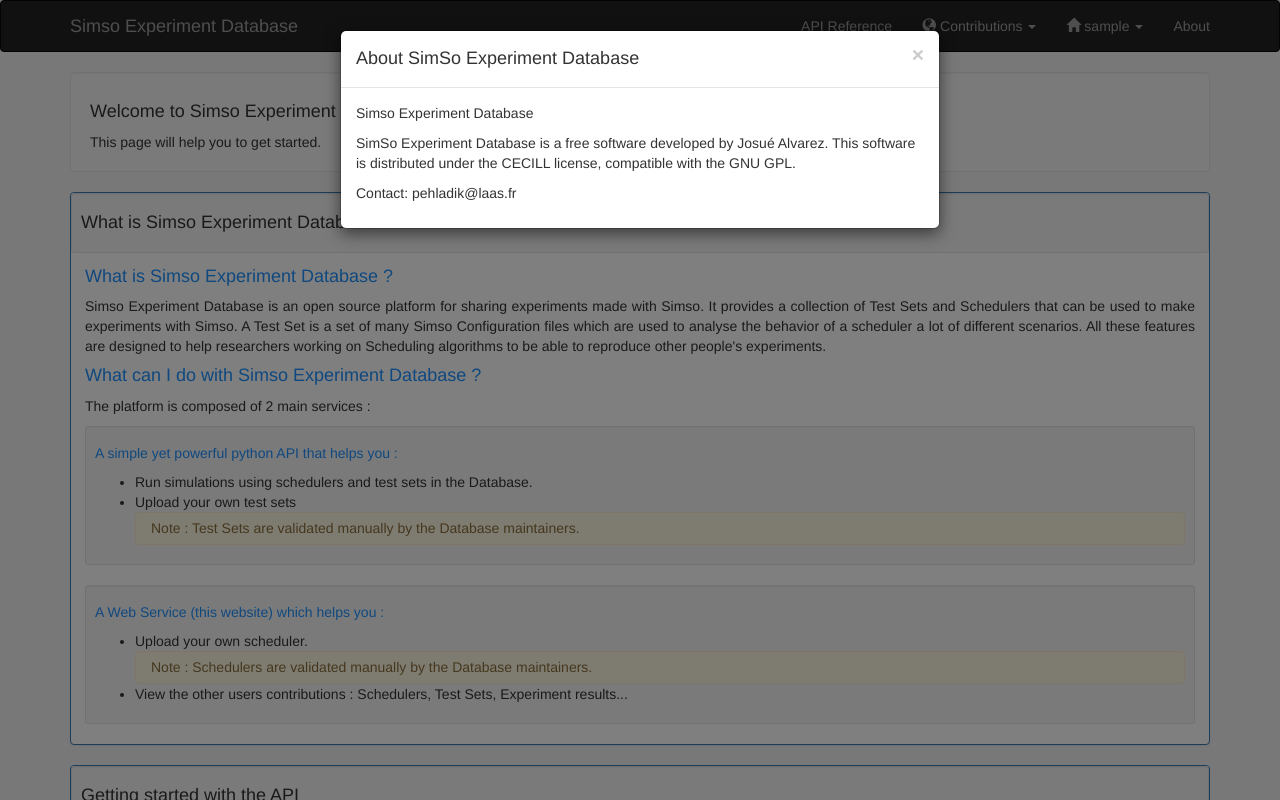
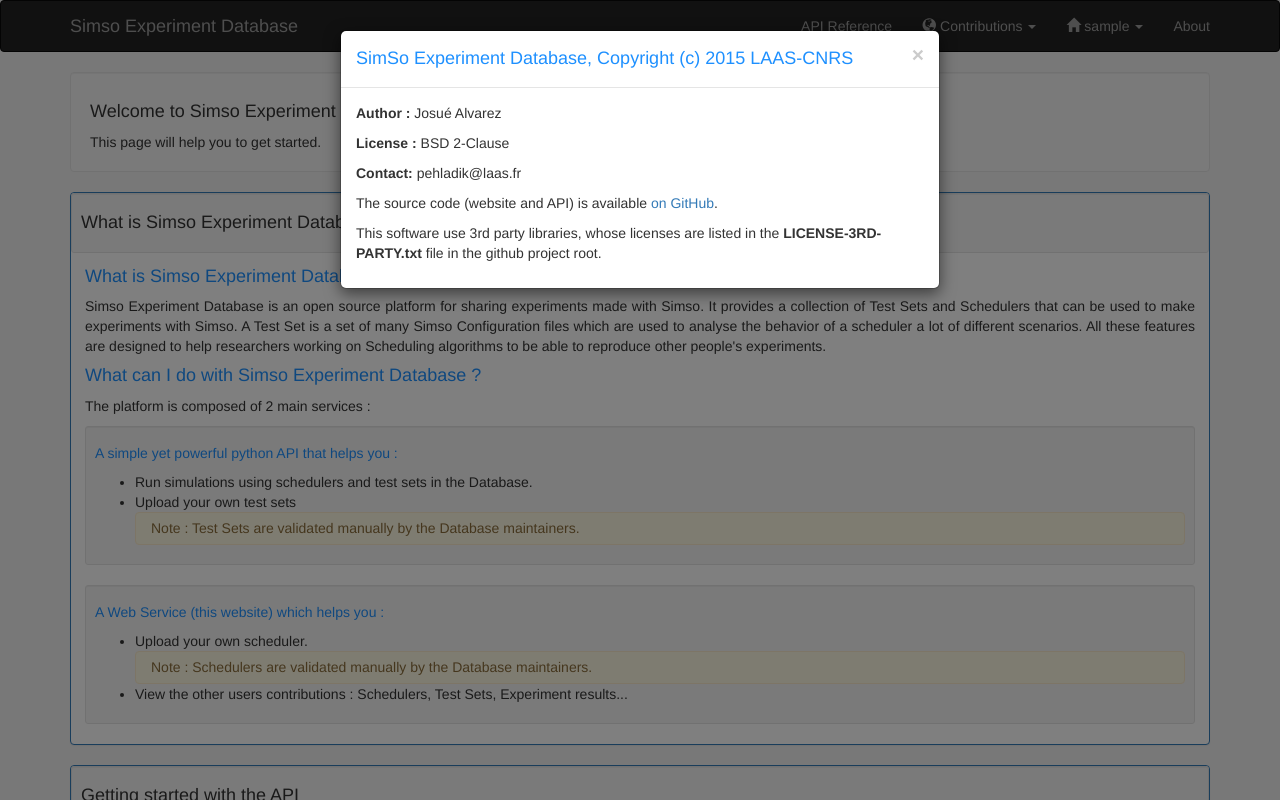
Before and after one commit to Scriptopathe/simso-exp, a Django app: page / in a window 1280 px wide, after a click on "About". Run offline with Django 3.2, Linux system fonts and the light colour scheme; the visitor is signed in with stand-in values (Sample User, id 1); parts of the project's set-up code (start-up, migrations or seed data) failed here and were passed over; some libraries are stand-ins or nearby versions.

Commit message:
Updated license information

```diff
--- a/simsoexp/templates/about.html
+++ b/simsoexp/templates/about.html
@@ -3,14 +3,19 @@
 		<div class="modal-content">
 			<div class="modal-header">
 				<button type="button" class="close" data-dismiss="modal" aria-label="Close"><span aria-hidden="true">&times;</span></button>
-				<h4 class="modal-title">About SimSo Experiment Database</h4>
+				<h4 class="modal-title blue">SimSo Experiment Database, Copyright (c) 2015 LAAS-CNRS</h4>
 			</div>
 			<div class="modal-body">
-				<p>Simso Experiment Database</p>
-				<p>SimSo Experiment Database is a free software developed by Josué Alvarez.
-				This software is distributed under the CECILL license, compatible with the GNU GPL.</p>
-
-				<p>Contact: pehladik@laas.fr</p>
+				<p><b>Author :</b> Josué Alvarez</p>
+				<p><b>License :</b> BSD 2-Clause</p>
+				<p><b>Contact:</b> pehladik@laas.fr</p>
+				<p>
+					The source code (website and API) is available
+					<a href="https://github.com/Scriptopathe/simso-exp">on GitHub</a>.
+				<p>
+					This software use 3rd party libraries, whose licenses are listed in the
+					<b>LICENSE-3RD-PARTY.txt</b> file in the github project root.
+				</p>
 			</div>
 		</div>
 	</div>
```
